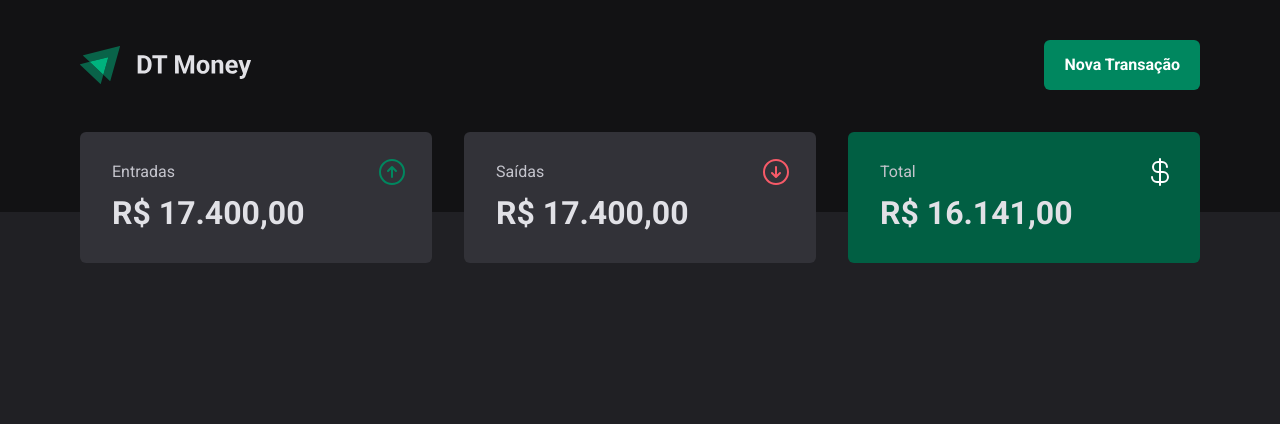
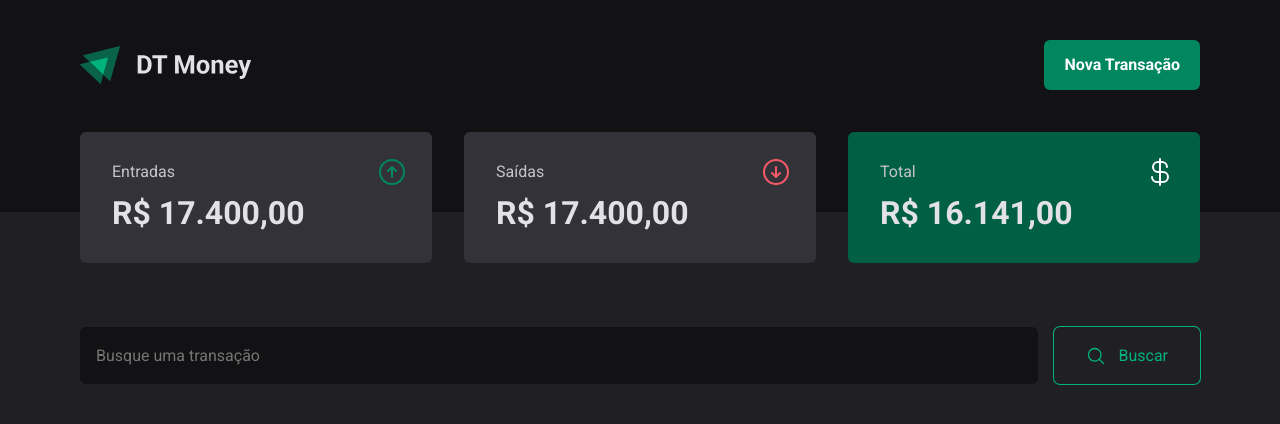
Before and after one commit to dantevicenzo/dt-money, a React (Vite) app: page / in a window 1280 px wide. Shown: the top 424 px of the page. Built offline with nearby package versions, Linux system fonts and the light colour scheme.

Commit message:
Search form

```diff
--- /dev/null
+++ b/src/pages/Home/components/Search/index.tsx
@@ -0,0 +1,14 @@
+import { Form, InputText, SearchButton } from './styles'
+import { MagnifyingGlass } from '@phosphor-icons/react'
+
+export function Search() {
+  return (
+    <Form>
+      <InputText type="text" placeholder="Busque uma transação" />
+      <SearchButton type="submit">
+        <MagnifyingGlass size={20} />
+        Buscar
+      </SearchButton>
+    </Form>
+  )
+}
--- /dev/null
+++ b/src/pages/Home/components/Search/styles.ts
@@ -0,0 +1,34 @@
+import styled from 'styled-components'
+
+export const Form = styled.form`
+  max-width: 70rem;
+  margin: 4rem auto 0;
+  display: flex;
+  gap: 1rem;
+`
+export const InputText = styled.input`
+  flex: 1;
+  border-radius: 6px;
+  padding: 1rem;
+  background-color: ${(props) => props.theme.grey1};
+  border: none;
+  color: ${(props) => props.theme.grey6};
+`
+export const SearchButton = styled.button`
+  display: flex;
+  align-items: center;
+  padding: 0.875rem 2rem;
+  border-radius: 6px;
+  gap: 0.75rem;
+  background-color: transparent;
+  color: ${(props) => props.theme.greenLight};
+  border: none;
+  box-shadow: 0 0 0 1px ${(props) => props.theme.greenLight};
+  cursor: pointer;
+
+  &:hover {
+    box-shadow: none;
+    background-color: ${(props) => props.theme.green};
+    color: ${(props) => props.theme.white};
+  }
+`
--- a/src/pages/Home/index.tsx
+++ b/src/pages/Home/index.tsx
@@ -1,11 +1,13 @@
 import { Header } from '../../components/Header'
 import { Summary } from './components/Summary'
+import { Search } from './components/Search'
 
 export function Home() {
   return (
     <>
       <Header />
       <Summary />
+      <Search />
     </>
   )
 }
--- a/src/styles/global.ts
+++ b/src/styles/global.ts
@@ -33,4 +33,10 @@ export const GlobalStyle = createGlobalStyle`
 
     transition: background-color, color, 0.15s;
   }
+
+  ::placeholder,
+  :-ms-input-placeholder,
+  ::-ms-input-placeholder {
+    color: ${(props) => props.theme.grey5}
+  }
 `
```
